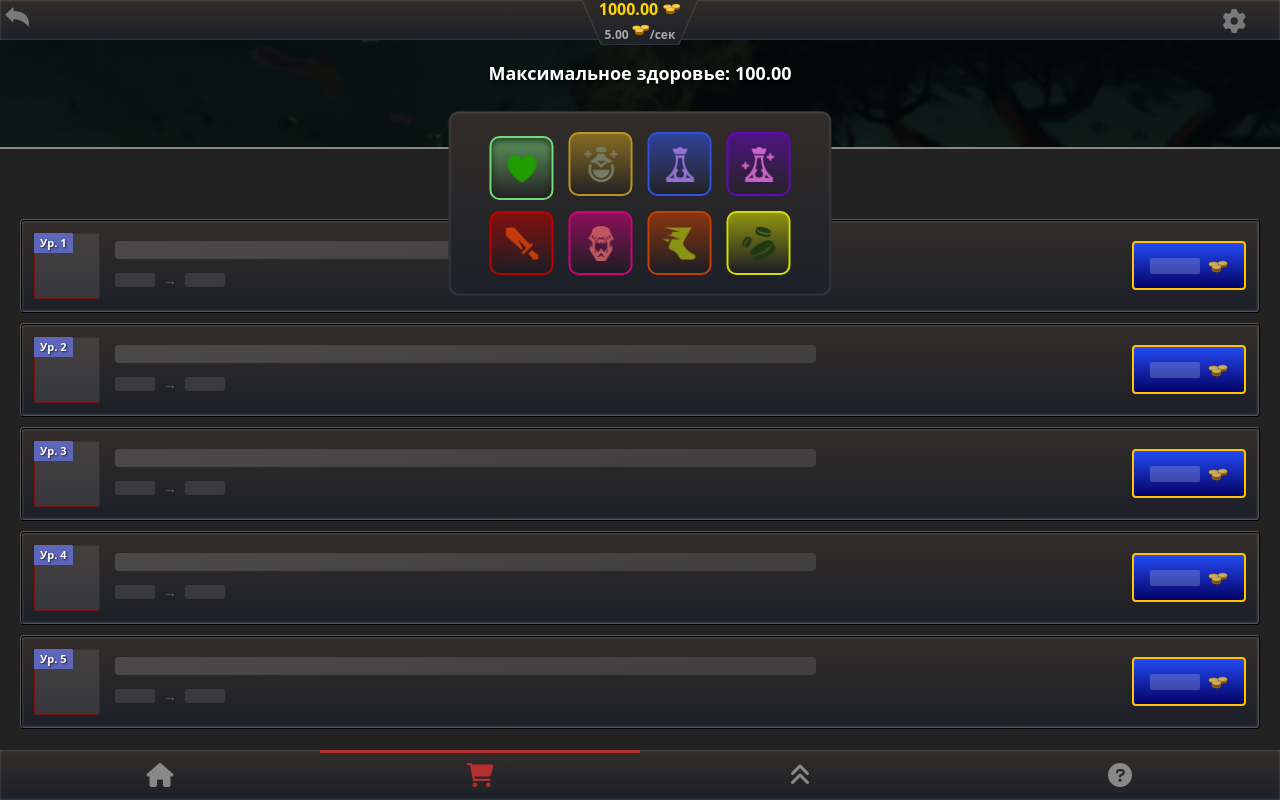
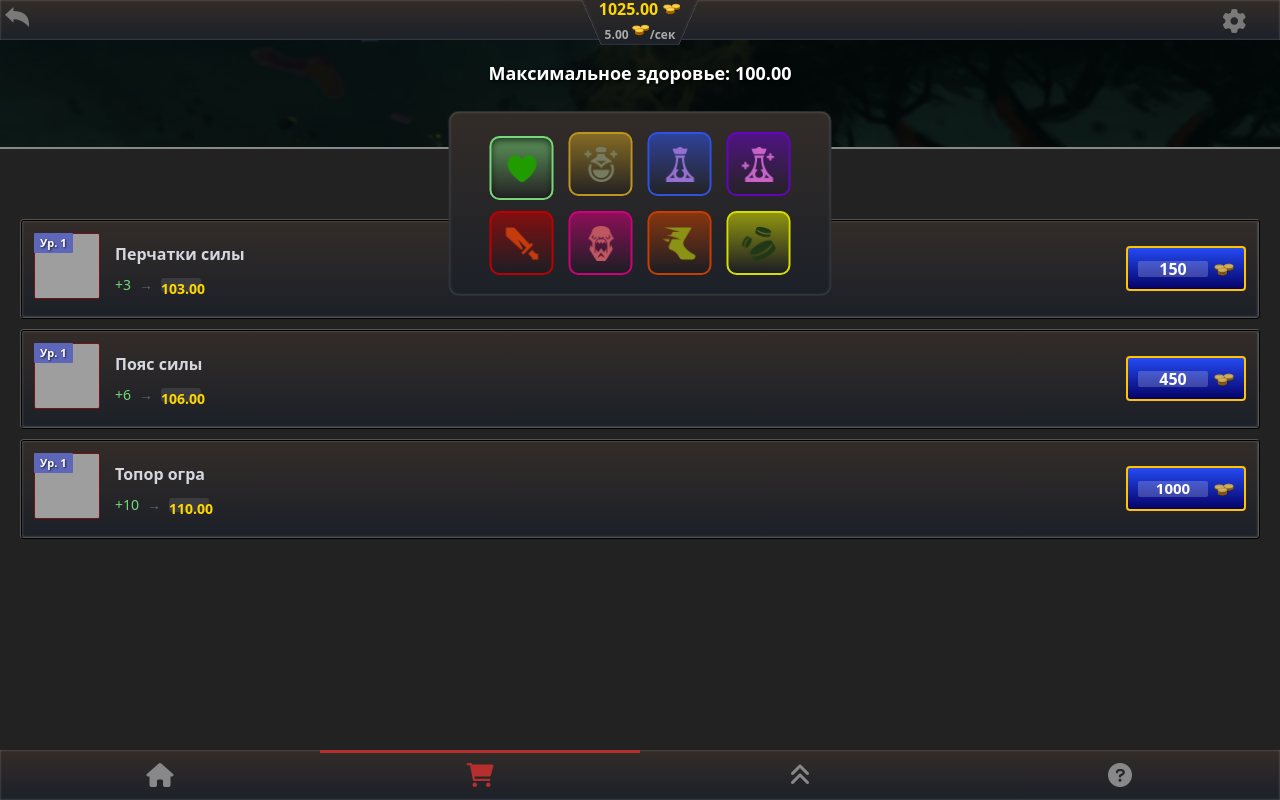
Before and after one commit to FarQuadIT/dota-clicker, a React (Vite) app: page /shop in a window 1280 px wide. Built offline with nearby package versions, Linux system fonts and the light colour scheme; grey boxes are pictures that could not be loaded.

Commit message:
feat: добавлен контекст золота и интеграция с UI, исправлена типизация

```diff
--- /dev/null
+++ b/src/contexts/GoldContext.tsx
@@ -0,0 +1,83 @@
+// src/contexts/GoldContext.tsx
+
+import { createContext, useContext, useState, useEffect, type ReactNode } from 'react';
+
+/**
+ * Интерфейс для свойств контекста золота
+ *
+ * Включает текущее количество золота, пассивный доход, функции для изменения
+ * этих значений и время последней синхронизации с сервером
+ */
+interface GoldContextProps {
+  gold: number;                  // Текущее количество золота
+  passiveIncome: number;         // Пассивный доход (золота в секунду)
+  setGold: (value: number | ((prev: number) => number)) => void;            // Функция для изменения золота
+  setPassiveIncome: (value: number | ((prev: number) => number)) => void;   // Функция для изменения дохода
+  lastServerSyncTime: number;    // Время последней синхронизации с сервером
+  setLastServerSyncTime: (value: number) => void; // Функция для обновления времени синхронизации
+}
+
+// Создаем контекст с undefined как начальное значение
+const GoldContext = createContext<GoldContextProps | undefined>(undefined);
+
+/**
+ * Провайдер контекста золота
+ *
+ * Оборачивает приложение и предоставляет доступ к состоянию золота
+ * и функциям для его изменения во всех компонентах
+ */
+export const GoldProvider = ({ children }: { children: ReactNode }) => {
+  // Состояние для хранения текущего количества золота (начальное значение: 1000)
+  const [gold, setGold] = useState(1000);
+
+  // Состояние для хранения пассивного дохода в секунду (начальное значение: 5)
+  const [passiveIncome, setPassiveIncome] = useState(5);
+
+  // Состояние для хранения времени последней синхронизации с сервером
+  const [lastServerSyncTime, setLastServerSyncTime] = useState(Date.now());
+
+  // Эффект для увеличения золота каждую секунду на величину пассивного дохода
+  useEffect(() => {
+    // Создаем интервал, который будет выполняться каждую секунду
+    const interval = setInterval(() => {
+      // Увеличиваем золото на величину пассивного дохода
+      setGold((prev) => prev + passiveIncome);
+    }, 1000);
+
+    // Очищаем интервал при размонтировании компонента
+    return () => clearInterval(interval);
+  }, [passiveIncome]); // Зависимость от пассивного дохода - при его изменении интервал пересоздается
+
+  // Предоставляем все необходимые значения через контекст
+  return (
+    <GoldContext.Provider
+      value={{
+        gold,
+        passiveIncome,
+        setGold,
+        setPassiveIncome,
+        lastServerSyncTime,
+        setLastServerSyncTime
+      }}
+    >
+      {children}
+    </GoldContext.Provider>
+  );
+};
+
+/**
+ * Хук для использования контекста золота в компонентах
+ *
+ * Предоставляет доступ к состоянию золота и функциям для его изменения
+ * Выбрасывает ошибку, если используется вне GoldProvider
+ */
+export const useGold = () => {
+  const context = useContext(GoldContext);
+
+  // Проверка, что хук используется внутри провайдера
+  if (!context) {
+    throw new Error("useGold must be used within a GoldProvider");
+  }
+
+  return context;
+};
--- a/src/features/ui/Header/Header.tsx
+++ b/src/features/ui/Header/Header.tsx
@@ -1,17 +1,24 @@
 // src/features/ui/Header/Header.tsx
 
 import { useState } from 'react';
+import { useGold } from '../../../contexts/GoldContext'; // Импортируем хук для золота
 import './Header.css';
 
+/**
+ * Компонент заголовка
+ *
+ * Отображает верхнюю панель с золотом, пассивным доходом и кнопками управления
+ */
 export default function Header() {
-  // Временные данные для отображения
+  // Получаем золото и пассивный доход из контекста
+  const { gold, passiveIncome } = useGold();
+
+  // Состояние для отображения/скрытия настроек
   const [isSettingsOpen, setIsSettingsOpen] = useState(false);
-  const tempGold = 1000;
-  const tempIncome = 5;
 
   return (
     <header className="top-bar">
-      {/* Левая иконка */}
+      {/* Левая иконка (возврат) */}
       <div id="resume-button" className="settings-button">
         <div className="left-icon">
           <svg xmlns="http://www.w3.org/2000/svg" viewBox="0 0 472.615 472.615" width="24" height="24">
@@ -24,18 +31,18 @@ export default function Header() {
       {/* Центральная фигура */}
       <div className="top-bar-figure"></div>
 
-      {/* Блок золота */}
+      {/* Блок золота - теперь отображает реальные значения из контекста */}
       <div id="gold-container">
         <div id="gold-row">
-          <span id="gold-amount">{tempGold.toFixed(2)}</span>
+          <span id="gold-amount">{gold.toFixed(2)}</span>
           <img src="/media/shop/images/gold.png" alt="Золото" width="18px" height="18px" />
         </div>
         <span id="passive-income">
-          {tempIncome.toFixed(2)} <img src="/media/shop/images/gold.png" alt="Золото" width="18px" height="18px" />/сек
+          {passiveIncome.toFixed(2)} <img src="/media/shop/images/gold.png" alt="Золото" width="18px" height="18px" />/сек
         </span>
       </div>
 
-      {/* Правая иконка */}
+      {/* Правая иконка (настройки) */}
       <div id="pause-button" className="right-icon">
         <button
           className={`settings-icon ${isSettingsOpen ? 'active' : ''}`}
--- a/src/main.tsx
+++ b/src/main.tsx
@@ -1,16 +1,16 @@
-import { logConstants } from './shared/constants';
+import { createRoot } from 'react-dom/client';
+import './index.css';
+import App from './App.tsx';
+import { GoldProvider } from './contexts/GoldContext'; // Импортируем GoldProvider
 
-// Тестируем при запуске
-logConstants();
-
-// Остальной код остается как был
-import { StrictMode } from 'react'
-import { createRoot } from 'react-dom/client'
-import App from './App.tsx'
-import './index.css'
-
+/**
+ * Точка входа в приложение
+ *
+ * Оборачиваем приложение в GoldProvider для доступа к состоянию золота
+ * во всех компонентах
+ */
 createRoot(document.getElementById('root')!).render(
-  <StrictMode>
+  <GoldProvider>
     <App />
-  </StrictMode>,
-)
+  </GoldProvider>
+);
--- a/src/pages/ShopPage/ShopPage.tsx
+++ b/src/pages/ShopPage/ShopPage.tsx
@@ -2,14 +2,46 @@
 
 import { useState } from 'react';
 import { shopCategories } from '../../shared/constants/shopConfig';
+import { testShopItems } from '../../shared/constants/shopItems';
+import type { ShopItem } from '../../shared/types'; // Импортируем тип
+import { useGold } from '../../contexts/GoldContext';
+import ShopItemCard from '../../features/shop/ShopItemCard/ShopItemCard';
 import './ShopPage.css';
 
+/**
+ * Компонент страницы магазина
+ *
+ * Отображает категории товаров и список предметов текущей категории
+ * Позволяет покупать предметы за золото
+ */
 export default function ShopPage() {
+  // Состояние для хранения активной категории
   const [activeCategory, setActiveCategory] = useState<string>("max-health");
-  const mockItems = [1, 2, 3, 4, 5];
+
+  // Получаем золото и функцию для его изменения из контекста
+  const { gold, setGold } = useGold();
+
+  // Получаем список предметов для активной категории (или пустой массив)
+  const categoryItems = testShopItems[activeCategory] || [];
+
+  /**
+   * Функция для покупки предмета
+   *
+   * @param item - Предмет, который нужно купить
+   */
+  const buyItem = (item: ShopItem) => { // Добавляем явный тип ShopItem
+    // Проверяем, достаточно ли золота для покупки
+    if (gold >= item.currentPrice) {
+      // Уменьшаем золото на стоимость предмета
+      setGold(gold - item.currentPrice);
+      // Выводим сообщение в консоль (временно, потом заменим на реальную покупку)
+      console.log(`Куплен предмет ${item.title} за ${item.currentPrice} золота`);
+    }
+  };
 
   return (
     <div className="shop-page">
+      {/* Верхняя часть с фоном башни */}
       <div className="shop-top">
         <div className="characteristics">
           <span>
@@ -18,6 +50,7 @@ export default function ShopPage() {
         </div>
       </div>
 
+      {/* Меню категорий */}
       <div className="menu-container">
         <div className="menu-grid">
           {Object.entries(shopCategories).map(([key, category]) => (
@@ -43,13 +76,27 @@ export default function ShopPage() {
         </div>
       </div>
 
+      {/* Нижняя часть со списком предметов */}
       <div className="shop-bottom">
         <div className="items-scroll-area">
-          {mockItems.map((item) => (
-            <div key={item} className="item-placeholder">
+          {categoryItems.length > 0 ? (
+            // Отображаем карточки предметов, если они есть
+            categoryItems.map((item) => (
+              <ShopItemCard
+                key={item.id}
+                item={item}
+                category={shopCategories[activeCategory]}
+                isAffordable={gold >= item.currentPrice} // Проверяем, хватает ли золота
+                currentValue={100} // Временное значение (позже заменим на реальное)
+                onBuy={() => buyItem(item)} // Передаем функцию покупки
+              />
+            ))
+          ) : (
+            // Заглушка, если предметов нет
+            <div className="item-placeholder">
               <div className="item-icon-wrapper">
                 <div className="item-icon-placeholder"></div>
-                <div className="item-level">Ур. {item}</div>
+                <div className="item-level">Ур. 1</div>
               </div>
               <div className="item-details-placeholder">
                 <div className="item-title-placeholder"></div>
@@ -64,7 +111,7 @@ export default function ShopPage() {
                 <div className="button-icon"></div>
               </div>
             </div>
-          ))}
+          )}
         </div>
       </div>
     </div>
```
